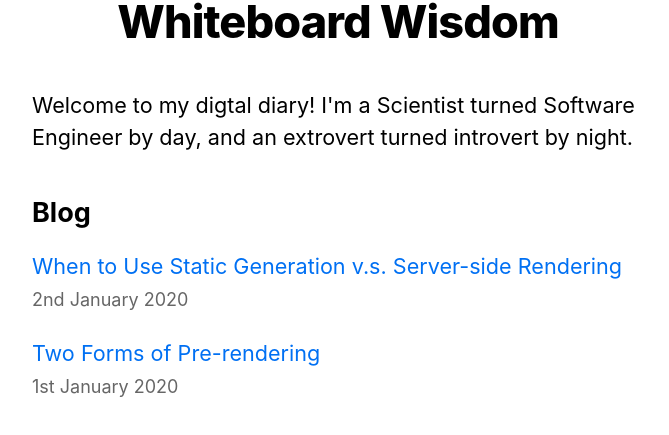
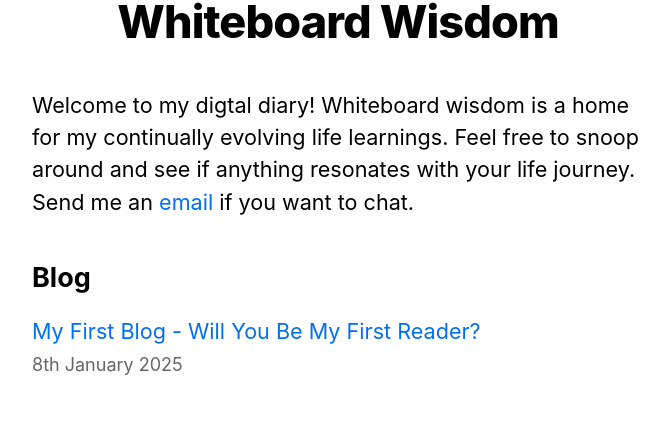
Before and after one commit to samuelbadru/whiteboard-wisdom, a Next.js app: page / in a window 1280 px wide. Shown: the part 221-656 px from the top of the page, without its empty margins (302-971 px from the left). Built offline with nearby package versions, Linux system fonts and the light colour scheme.

Commit message:
First blog post

```diff
--- a/app/page.tsx
+++ b/app/page.tsx
@@ -1,4 +1,3 @@
-// import Head from "next/head";
 import utilStyles from "../styles/utils.module.css";
 import { getSortedPostsData } from "../lib/posts";
 import Link from "next/link";
@@ -6,10 +5,8 @@ import Date from "../components/date";
 import styles from "./layout.module.css";
 import Image from "next/image";
 import { siteTitle } from "../lib/constants";
-// import RootLayout from "./layout";
 
 async function generateAllPostData() {
-  // Get external data from the file system, API, DB, etc.
   return getSortedPostsData();
 }
 
@@ -17,9 +14,6 @@ export default async function Home() {
   const allPostData = await generateAllPostData();
   return (
     <>
-      {/* <Head>
-        <title>{siteTitle}</title>
-      </Head> */}
       <header className={styles.header}>
         <Image
           priority
@@ -33,8 +27,11 @@ export default async function Home() {
       </header>
       <section className={utilStyles.headingMd}>
         <p>
-          Welcome to my digtal diary! I&apos;m a Scientist turned Software
-          Engineer by day, and an extrovert turned introvert by night.{" "}
+          Welcome to my digtal diary! Whiteboard wisdom is a home for my
+          continually evolving life learnings. Feel free to snoop around and see
+          if anything resonates with your life journey. Send me an{" "}
+          <Link href={"mailto:mywisdomboard@gmail.com"}>email</Link> if you want
+          to chat.
         </p>
       </section>
       <section className={`${utilStyles.headingMd} ${utilStyles.padding1px}`}>
--- /dev/null
+++ b/posts/first-blog-post.md
@@ -0,0 +1,22 @@
+---
+title: "My First Blog - Will You Be My First Reader?"
+date: "2025-01-08"
+---
+
+![Hello Internet](/images/hello-internet.gif)
+
+## Does the internet need another blog?
+
+Most definitely not! But I definitely felt I needed to add some variety into my life so here I am. Also I am a chronic extrathinker who's pushing Notion's storage limit to its capacity with how much I write in there. So I thought let's put what I'm already doing out there and if only one person gets some value from it, then I'm more than happy.
+
+I am a strong believer that with 8 billion people on this globe pretty much everything is oversaturated, so that isn't a reason not to do something - especially if it's just a hobby. I like to keep things simple and think small. Yes there are over 600 million blogs out there (woah!) but how many people do I personally know who have one? 0! Now that well may be because I am friend deficient, but point is it's an unsaturated market in my little world 🌍
+
+## How did you make your blog?
+
+During my Christmas annual leave I came up with an idea for an app (may discuss in a future post) and this blog. With the latter I was back and forth about whether to just use a Website builder. I decided against it because I realised I wanted to scratch two itches with this blog - writing and coding.
+
+As a new Software Engineer I wanted to put all that I have been learning at work to use for myself. I didn't want to just do a project for the sake of doing one that I will never touch again. I wanted to build something I genuinely would use and was easy enough to do that I wouldn't have an excuse not to. When I saw this [Next.js course](https://nextjs.org/learn-pages-router/basics/create-nextjs-app) that culminated in a blog I knew I had to just go for it as all friction had been removed. I use React but never touched Next.js so thought this would be a great opportunity to get my hands dirty with it. And I'm glad I did because I've learned so much - from SEO, to SSR, to Sblahblah - that I would not have if I went with Wix, WordPress or SquareSpace.
+
+## What will you write about?
+
+I think every life is unique and comes with a plethora of life lessons. I've personally been trying to document these in my Notion that I mentioned earlier. Now I will document these in public. If something applies to you then please feel free to use it and send me a commission!
--- a/posts/pre-rendering.md
+++ /dev/null
@@ -1,11 +0,0 @@
----
-title: "Two Forms of Pre-rendering"
-date: "2020-01-01"
----
-
-Next.js has two forms of pre-rendering: **Static Generation** and **Server-side Rendering**. The difference is in **when** it generates the HTML for a page.
-
-- **Static Generation** is the pre-rendering method that generates the HTML at **build time**. The pre-rendered HTML is then _reused_ on each request.
-- **Server-side Rendering** is the pre-rendering method that generates the HTML on **each request**.
-
-Importantly, Next.js lets you **choose** which pre-rendering form to use for each page. You can create a "hybrid" Next.js app by using Static Generation for most pages and using Server-side Rendering for others.
--- a/posts/ssg-ssr.md
+++ /dev/null
@@ -1,19 +0,0 @@
----
-title: "When to Use Static Generation v.s. Server-side Rendering"
-date: "2020-01-02"
----
-
-We recommend using **Static Generation** (with and without data) whenever possible because your page can be built once and served by CDN, which makes it much faster than having a server render the page on every request.
-
-You can use Static Generation for many types of pages, including:
-
-- Marketing pages
-- Blog posts
-- E-commerce product listings
-- Help and documentation
-
-You should ask yourself: "Can I pre-render this page **ahead** of a user's request?" If the answer is yes, then you should choose Static Generation.
-
-On the other hand, Static Generation is **not** a good idea if you cannot pre-render a page ahead of a user's request. Maybe your page shows frequently updated data, and the page content changes on every request.
-
-In that case, you can use **Server-Side Rendering**. It will be slower, but the pre-rendered page will always be up-to-date. Or you can skip pre-rendering and use client-side JavaScript to populate data.
```
Also changed, not shown: public/images/hello-internet.gif (added), public/images/profile.jpg (deleted).
